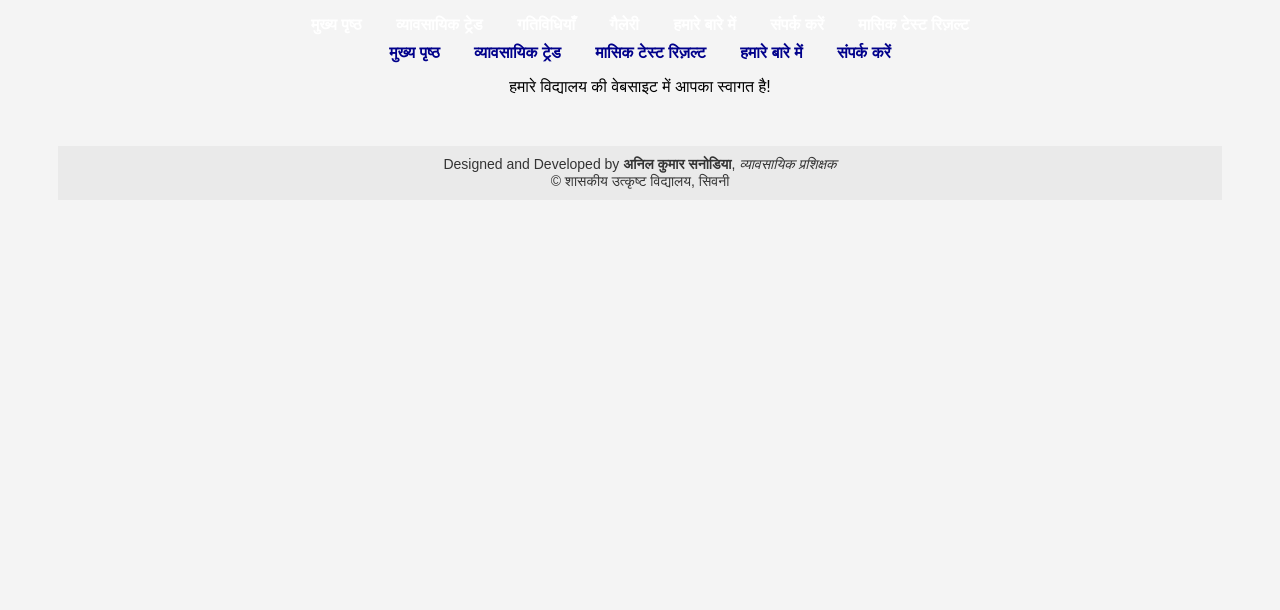
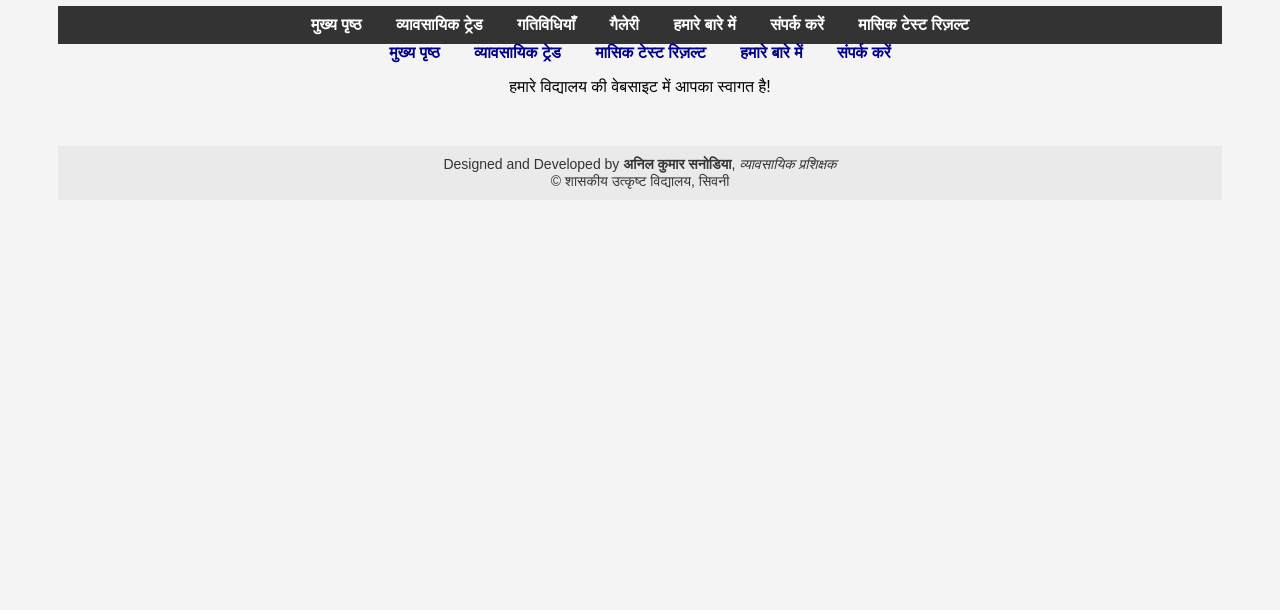
Before and after one commit to VEseoni/excellenceseoni, a plain HTML site: page index.html in a window 1280 px wide. Shown: the part 190-800 px from the top of the page. Drawn offline with Linux system fonts and the light colour scheme.

Commit message:
Update index.html

```diff
--- a/index.html
+++ b/index.html
@@ -12,7 +12,7 @@
 <body>
     <h1>शासकीय उत्कृष्ट विद्यालय सिवनी जिला-सिवनी</h1>
     <h1>जिला-सिवनी</h1>
-   <nav style="background-color: #333 →; padding: 10px;">
+   <nav style="background-color: #333 ; padding: 10px;">
     <a href="index.html" style="color: white; margin: 0 15px; text-decoration: none; font-weight: bold;">मुख्य पृष्ठ</a>
     <a href="index.html" style="color: white; margin: 0 15px; text-decoration: none; font-weight: bold;">व्यावसायिक ट्रेड</a>
        <a href="index.html" style="color: white; margin: 0 15px; text-decoration: none; font-weight: bold;">गतिविधियाँ</a>
```
